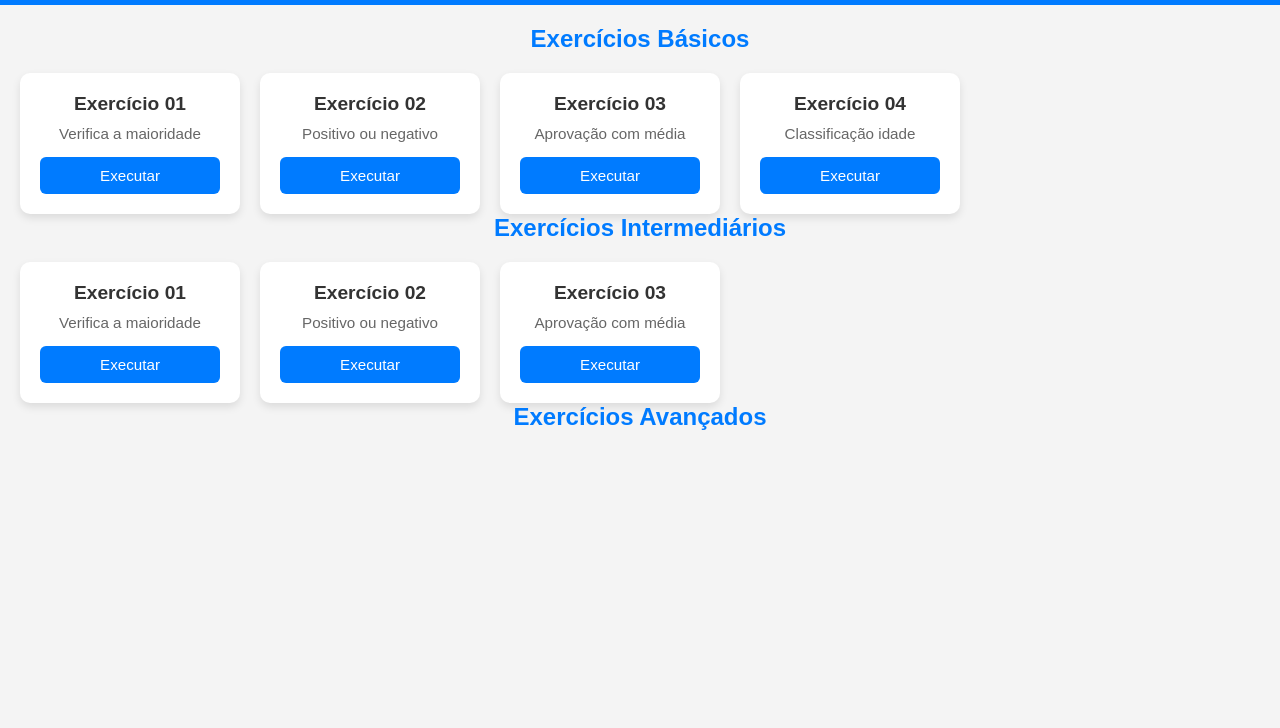
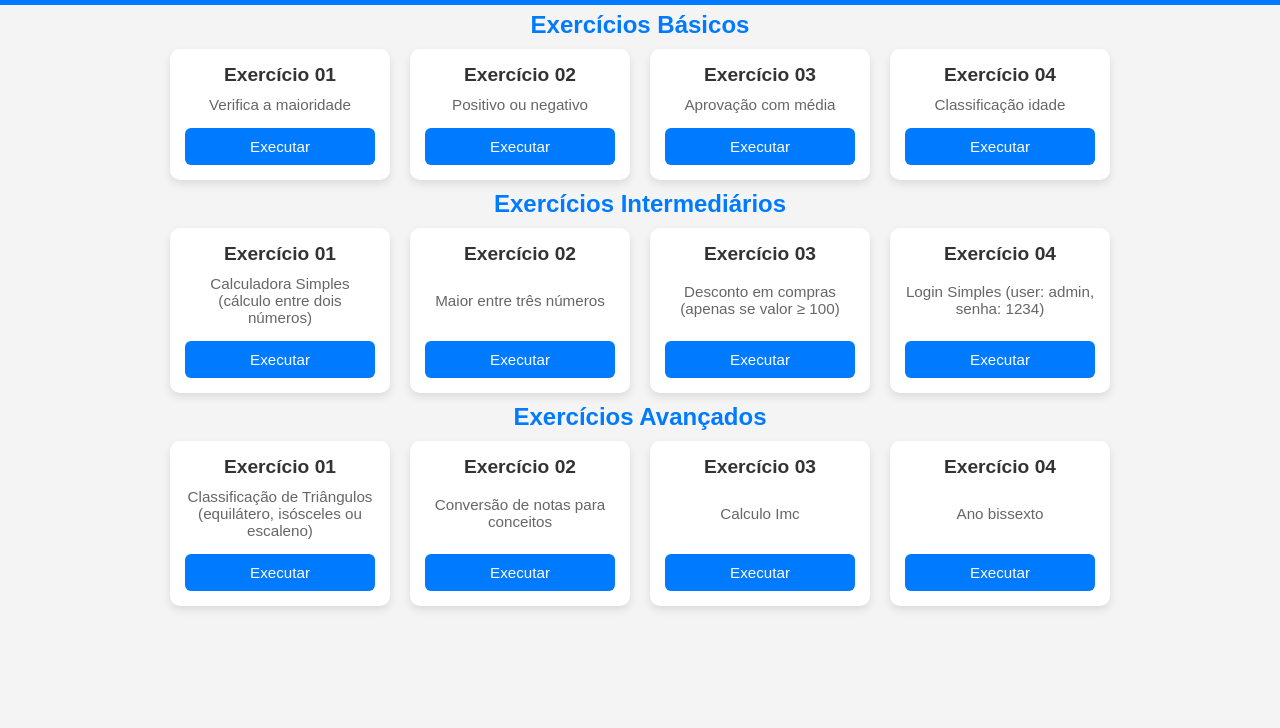
Before and after one commit to PhzinMelo/senai-front-end, a plain HTML site: page javascript/Central De Exercicios/index.html in a window 1280 px wide. Shown: the part 72-800 px from the top of the page. Drawn offline with Linux system fonts and the light colour scheme.

Commit message:
Terminei a central de exercicios condicional

```diff
--- a/javascript/Central De Exercicios/index.html
+++ b/javascript/Central De Exercicios/index.html
@@ -1,5 +1,6 @@
 <!DOCTYPE html>
 <html lang="pt-br">
+
 <head>
   <meta charset="UTF-8">
   <meta name="viewport" content="width=device-width, initial-scale=1.0">
@@ -9,13 +10,23 @@
   <script src="../Condicionais/positivo-negativo.js"></script>
   <script src="../Condicionais/aprov.js"></script>
   <script src="../Condicionais/idade-class.js"></script>
+  <script src="../Condicionais/calculadora.js"></script>
+  <script src="../Condicionais/3numeros-efala-qualmaior.js"></script>
+  <script src="../Condicionais/desconto-compras.js"></script>
+  <script src="../Condicionais/login-simples.js"></script>
+  <script src="../Condicionais/triangulo-equi.js"></script>
+  <script src="../Condicionais/conceito-nota.js"></script>
+  <script src="../Condicionais/calculo-imc.js"></script>
+  <script src="../Condicionais/ano-bissexto.js"></script>
 </head>
+
 <body>
   <header class="header">
-    <h1 class="title">Central de Exercícios</h1>
+    <h1 class="title">Central de Exercícios Condicionais</h1>
   </header>
 
   <main class="main">
+
     <section class="secao">
       <h2 class="secao-titulo">Exercícios Básicos</h2>
       <div class="cards-container">
@@ -48,18 +59,23 @@
       <div class="cards-container">
         <div class="card-exercicio">
           <h3>Exercício 01</h3>
-          <p>Verifica a maioridade</p>
-          <button onclick="ex1()">Executar</button>
+          <p>Calculadora Simples (cálculo entre dois números)</p>
+          <button onclick="ex6()">Executar</button>
         </div>
         <div class="card-exercicio">
           <h3>Exercício 02</h3>
-          <p>Positivo ou negativo</p>
-          <button onclick="ex2()">Executar</button>
+          <p>Maior entre três números</p>
+          <button onclick="ex7()">Executar</button>
         </div>
         <div class="card-exercicio">
           <h3>Exercício 03</h3>
-          <p>Aprovação com média</p>
-          <button onclick="ex3()">Executar</button>
+          <p>Desconto em compras (apenas se valor ≥ 100)</p>
+          <button onclick="ex8()">Executar</button>
+        </div>
+        <div class="card-exercicio">
+          <h3>Exercício 04</h3>
+          <p>Login Simples (user: admin, senha: 1234)</p>
+          <button onclick="ex9()">Executar</button>
         </div>
       </div>
     </section>
@@ -68,7 +84,26 @@
     <section class="secao">
       <h2 class="secao-titulo">Exercícios Avançados</h2>
       <div class="cards-container">
-
+        <div class="card-exercicio">
+          <h3>Exercício 01</h3>
+          <p>Classificação de Triângulos (equilátero, isósceles ou escaleno)</p>
+          <button onclick="ex10()">Executar</button>
+        </div>
+        <div class="card-exercicio">
+          <h3>Exercício 02</h3>
+          <p>Conversão de notas para conceitos</p>
+          <button onclick="ex11()">Executar</button>
+        </div>
+        <div class="card-exercicio">
+          <h3>Exercício 03</h3>
+          <p>Calculo Imc</p>
+          <button onclick="ex12()">Executar</button>
+        </div>
+        <div class="card-exercicio">
+          <h3>Exercício 04</h3>
+          <p>Ano bissexto</p>
+          <button onclick="ex13()">Executar</button>
+        </div>
       </div>
     </section>
   </main>
--- a/javascript/Central De Exercicios/style.css
+++ b/javascript/Central De Exercicios/style.css
@@ -27,7 +27,7 @@ body {
     background-color: bisque;
 }
 .main{
-    padding: 20px;
+    padding: 2%;
 }
 .secao{
 
@@ -37,22 +37,30 @@ body {
   font-size: 1.5rem;
   margin-bottom: 20px;
   color: #007bff;
+  margin-top: 10px;
+  margin-bottom: 10px;
 }
+.secao:first-of-type .secao-titulo {
+  margin-top: -20px; /* menos espaço só no primeiro */
+}
+
 .cards-container{
     display: flex;
     flex-wrap: wrap;
     gap: 20px;
+    justify-content: center;
 }
 .card-exercicio{
   background-color: #ffffff;
   border-radius: 10px;
   box-shadow: 0 4px 8px rgba(0, 0, 0, 0.1);
-  padding: 20px;
-  width: 220px;
+  padding: 15px;
+  width: 100%;
+  max-width: 220px;
   display: flex;
   flex-direction: column;
   justify-content: space-between;
-
+  flex: 1 1 220px;
 }
 .card-exercicio h3 {
   font-size: 1.2rem;
--- a/javascript/Condicionais/3numeros-efala-qualmaior.js
+++ b/javascript/Condicionais/3numeros-efala-qualmaior.js
@@ -1,3 +1,4 @@
+function ex7() {
 const num1 =Number(prompt("fala um numero"))
 const num2 =Number(prompt("fala outro numero"))
 const num3 =Number(prompt("fala o ultimo numero"))
@@ -11,3 +12,4 @@ if (num1 === num2 && num2 === num3) {
 } else {
     alert(`O número maior é o ${num3}`);
 }
+}
--- /dev/null
+++ b/javascript/Condicionais/ano-bissexto.js
@@ -0,0 +1,12 @@
+function ex13() {
+  let ano = Number(prompt("Digite um ano:"));
+  let mensagem;
+
+  if ((ano % 4 === 0 && ano % 100 !== 0) || ano % 400 === 0) {
+    mensagem = "O ano " + ano + " é bissexto.";
+  } else {
+    mensagem = "O ano " + ano + " não é bissexto.";
+  }
+
+  alert(mensagem);
+}
--- /dev/null
+++ b/javascript/Condicionais/conceito-nota.js
@@ -0,0 +1,19 @@
+// ../Condicionais/conversao-notas.js
+function ex11() {
+  let nota = Number(prompt("Digite a nota (0 a 100):"));
+  let conceito;
+
+  if (nota >= 90 && nota <= 100) {
+    conceito = "A";
+  } else if (nota >= 80) {
+    conceito = "B";
+  } else if (nota >= 70) {
+    conceito = "C";
+  } else if (nota >= 60) {
+    conceito = "D";
+  } else {
+    conceito = "F";
+  }
+
+  alert("Nota: " + nota + " → Conceito: " + conceito);
+}
--- a/javascript/Condicionais/desconto10porcento.js
+++ b/javascript/Condicionais/desconto10porcento.js
@@ -1,3 +1,4 @@
+function ex8() {
 let valor =Number(prompt("Digite o valor da compra"))
 let valorfinal
 
@@ -11,3 +12,4 @@ else {
     valorfinal=valor
     alert(`O valor final e ${valorfinal}`);
     }
+}
--- a/javascript/Condicionais/imc.js
+++ b/javascript/Condicionais/imc.js
@@ -1,3 +1,4 @@
+function ex12(){
 const altura =Number(prompt("Digite sua altura"))
 const peso =Number(prompt("Digite seu peso"))
 let imc
@@ -20,3 +21,4 @@ else if (imc >=30){
     alert(`Obeso`)
     alert(`Seu imc e ${imc}`)
 }
+}
--- a/javascript/Condicionais/login.js
+++ b/javascript/Condicionais/login.js
@@ -1,4 +1,4 @@
-function ex5(){
+function ex9(){
 const senha =1234
 const usuario="admin"
 
--- /dev/null
+++ b/javascript/Condicionais/triangulo-equi.js
@@ -0,0 +1,17 @@
+// ../Condicionais/triangulo-equi.js
+function ex10() {
+  let lado1 = Number(prompt("Digite o primeiro lado:"));
+  let lado2 = Number(prompt("Digite o segundo lado:"));
+  let lado3 = Number(prompt("Digite o terceiro lado:"));
+  let tipo;
+
+  if (lado1 === lado2 && lado2 === lado3) {
+    tipo = "Equilátero";
+  } else if (lado1 === lado2 || lado1 === lado3 || lado2 === lado3) {
+    tipo = "Isósceles";
+  } else {
+    tipo = "Escaleno";
+  }
+
+  alert("O triângulo é " + tipo);
+}
```
